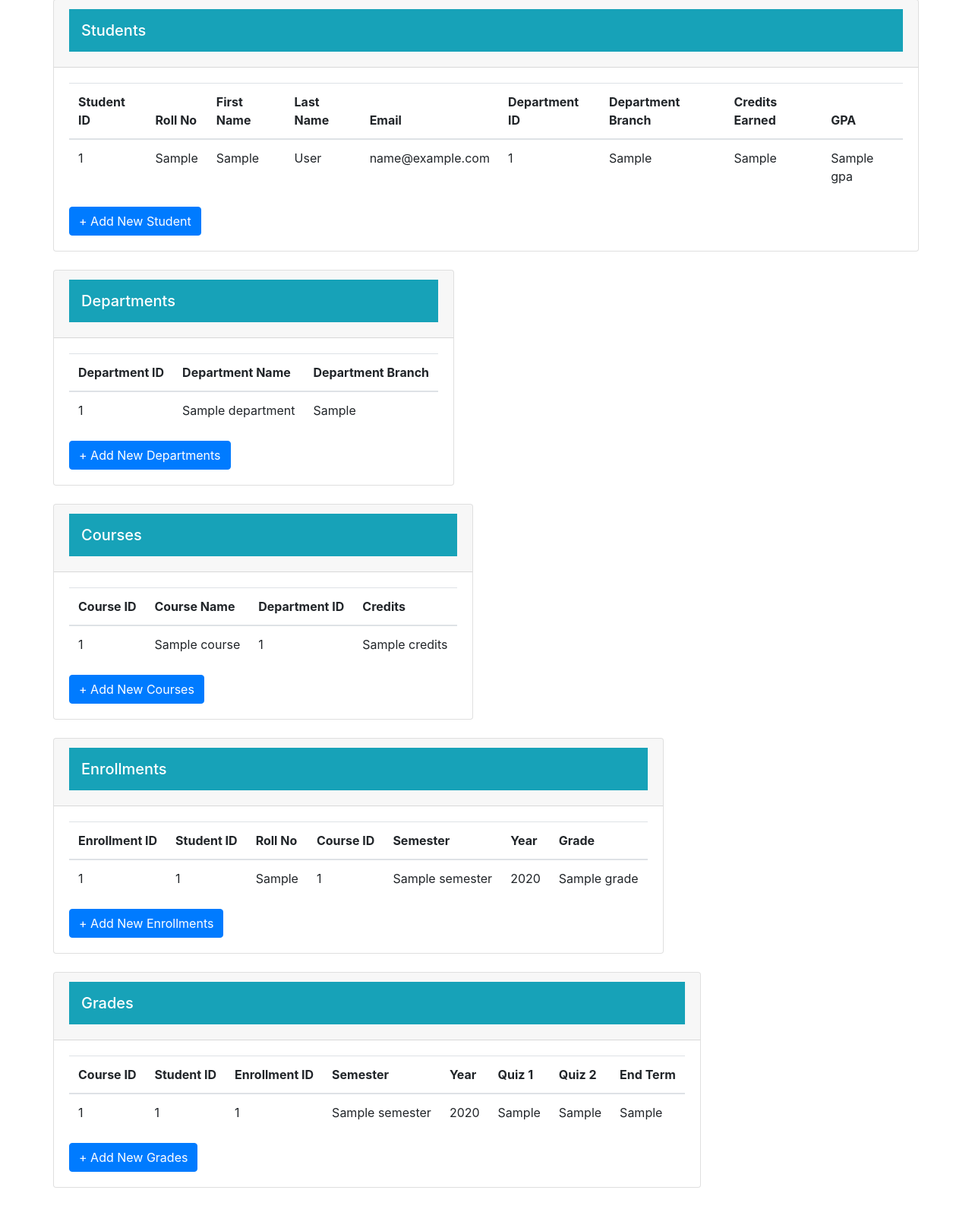
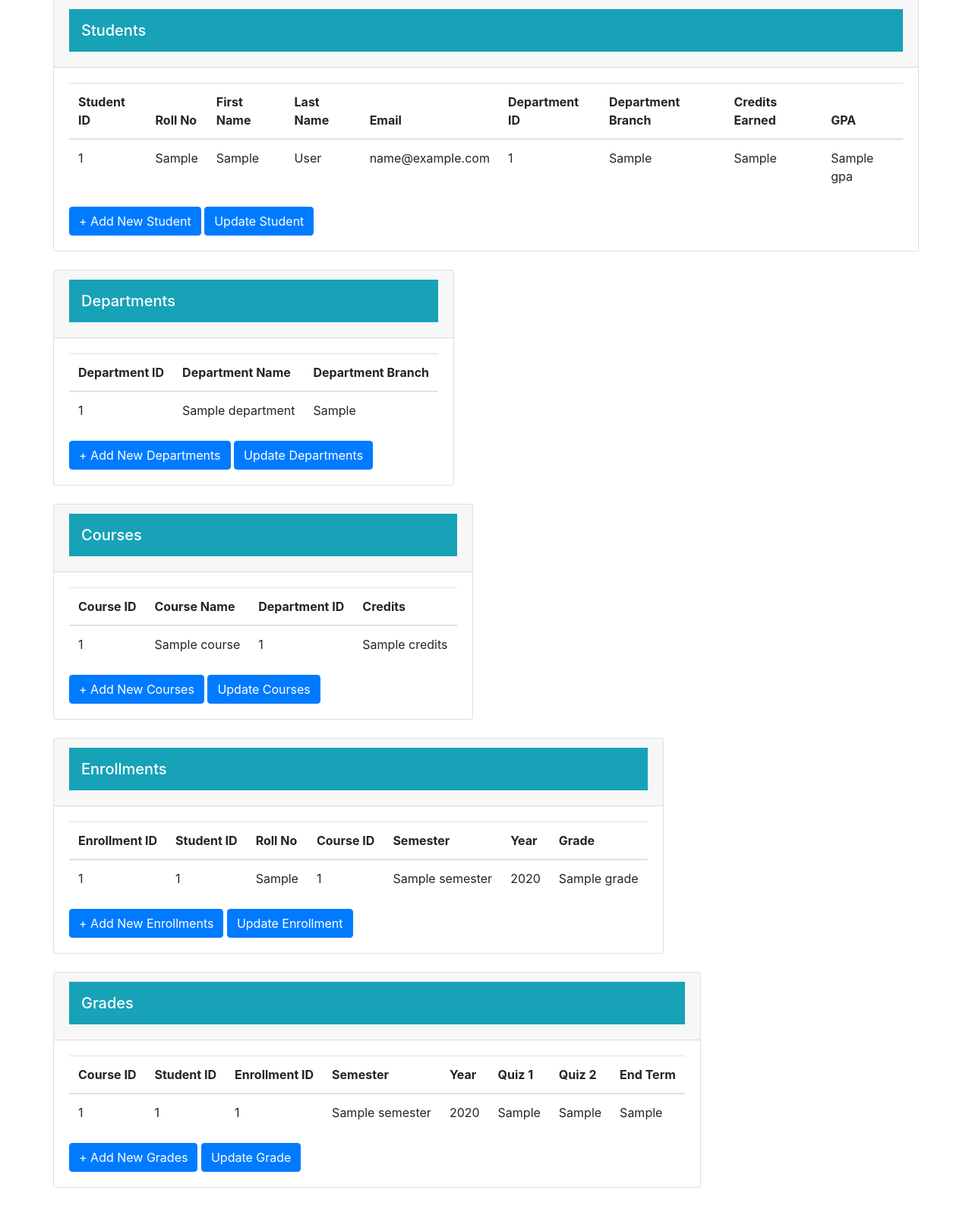
Before and after one commit to Kool-Cool/StudentPortal, a Flask app: template templates/admin_dashboard.html in a window 1280 px wide. Shown: the part 143-1730 px from the top of the page at 76% size. Run offline with Flask 3, Linux system fonts and the light colour scheme; the template is opened without the code that fills it: most values are stand-ins (such as "Sample title", 1, 10 or a date in 2020); some libraries are stand-ins or nearby versions.

Commit message:
Update Button

```diff
--- a/templates/admin_dashboard.html
+++ b/templates/admin_dashboard.html
@@ -49,6 +49,8 @@
                 </tbody>
               </table>
               <a href="/admin_dashbord/add_student" class="btn btn-primary">+ Add New Student</a>
+              <a  href="#" class="btn btn-primary"> Update Student</a>
+
             </div>
           </div>
         </div>
@@ -82,6 +84,7 @@
                 </tbody>
               </table>
               <a href="#" class="btn btn-primary">+ Add New Departments</a>
+              <a href="#" class="btn btn-primary"> Update Departments</a>
             </div>
           </div>
         </div>
@@ -117,6 +120,7 @@
                 </tbody>
               </table>
               <a href="#" class="btn btn-primary">+ Add New Courses</a>
+              <a href="#" class="btn btn-primary"> Update Courses</a>
             </div>
           </div>
         </div>
@@ -158,6 +162,7 @@
                 </tbody>
               </table>
               <a href="#" class="btn btn-primary">+ Add New Enrollments</a>
+              <a href="#" class="btn btn-primary"> Update Enrollment</a>
             </div>
           </div>
         </div>
@@ -201,6 +206,7 @@
                 </tbody>
               </table>
               <a href="#" class="btn btn-primary">+ Add New Grades</a>
+              <a href="#" class="btn btn-primary"> Update Grade</a>
             </div>
           </div>
         </div>
```
Also changed, not shown: db.json (+1 -1 lines), add_departments.html (added).
